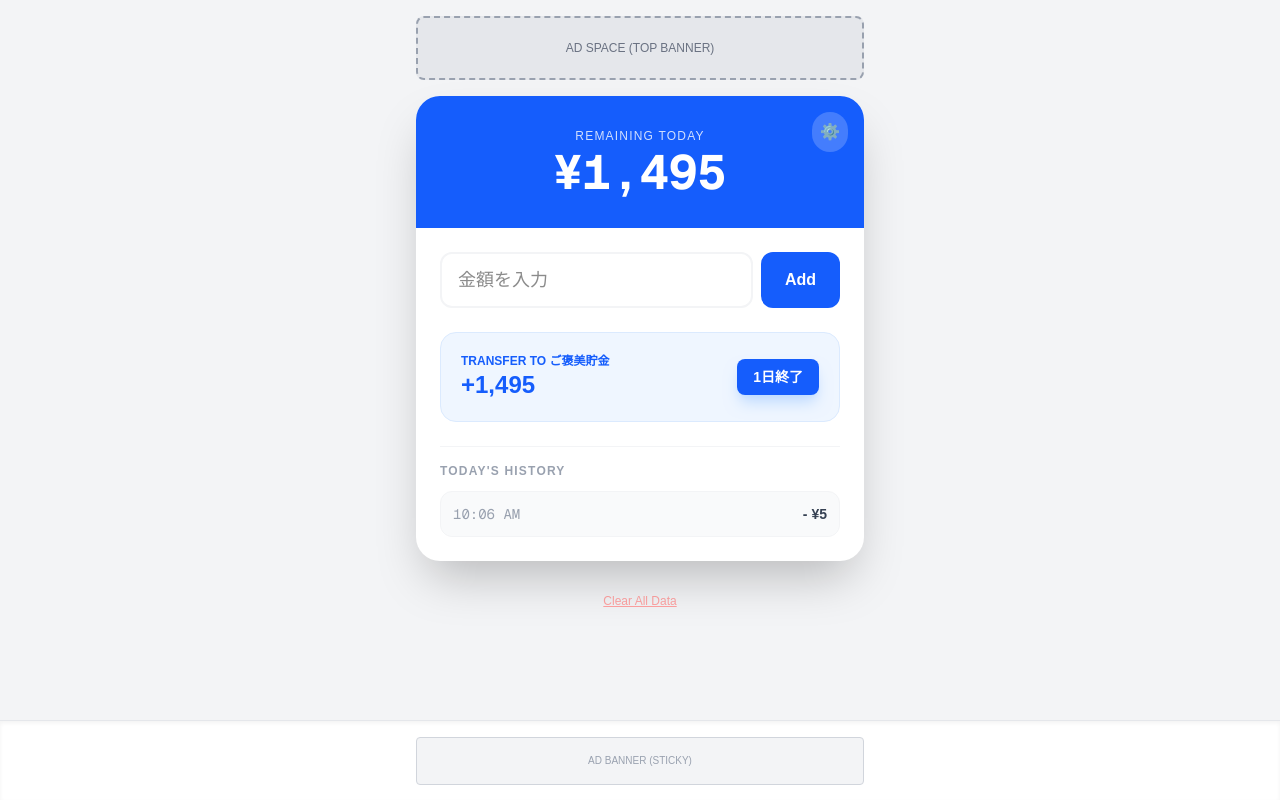
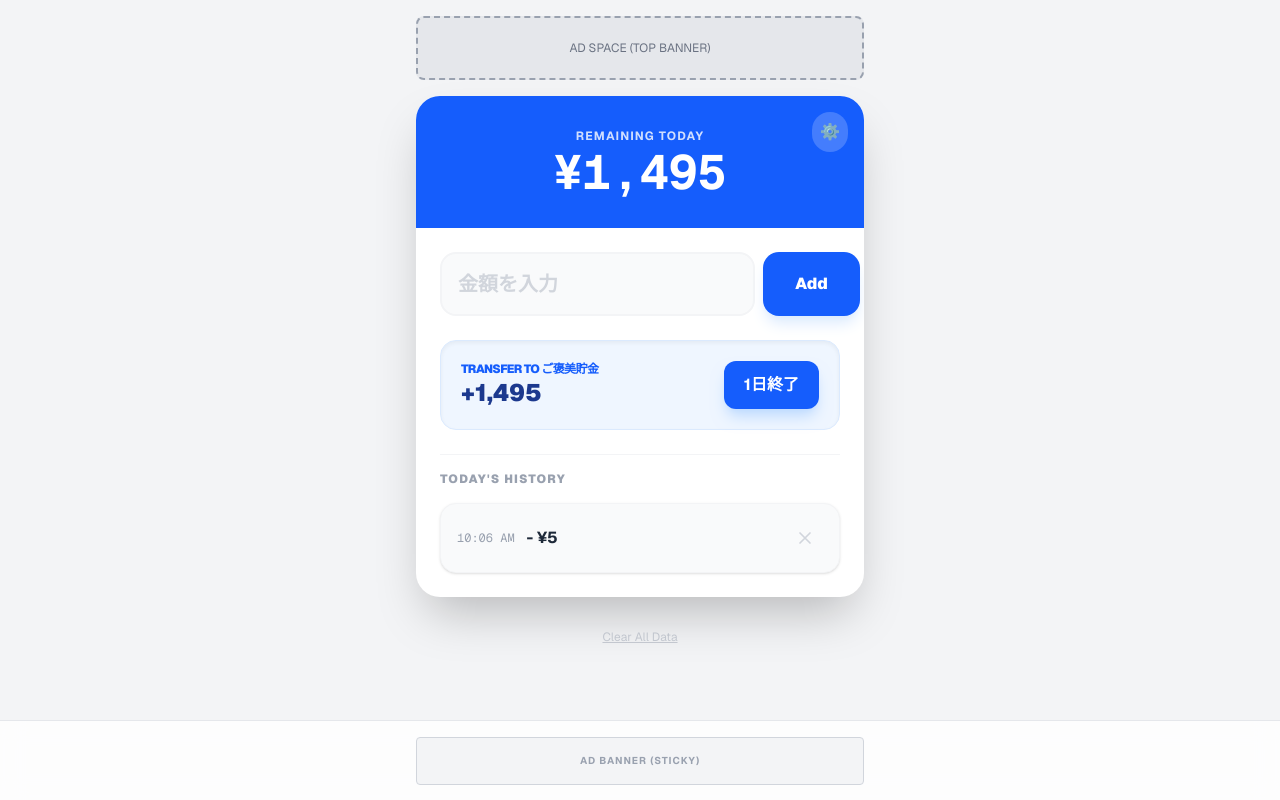
Before and after one commit to Najimin13/my-budget-app, a Next.js app: page / in a window 1280 px wide. Both pictures are taken after typing "5" into the empty fields and a click on the button "Add". Built offline with nearby package versions, Linux system fonts and the light colour scheme.

Commit message:
fix: input color and add delete history feature

```diff
--- a/app/page.tsx
+++ b/app/page.tsx
@@ -47,15 +47,20 @@ export default function ProfessionalBudgetApp() {
         amount: amount,
         time: new Date().toLocaleTimeString([], { hour: '2-digit', minute: '2-digit' })
       };
-      setHistory(prev => [newEntry, ...prev].slice(0, 5)); // 最新5件
+      setHistory(prev => [newEntry, ...prev]);
       setInputValue("");
     }
+  };
+
+  const deleteHistoryItem = (id: number, amount: number) => {
+    setHistory(prev => prev.filter(item => item.id !== id));
+    setSpent(prev => prev - amount);
   };
 
   const handleReset = () => {
     if (spent < dailyBudget) {
       setIsSuccess(true);
-      setTimeout(() => setIsSuccess(false), 3000); // 3秒でエフェクト終了
+      setTimeout(() => setIsSuccess(false), 3000);
     }
     setSpent(0);
     setHistory([]);
@@ -65,18 +70,13 @@ export default function ProfessionalBudgetApp() {
   if (!isClient) return null;
 
   return (
-    <div className="min-h-screen bg-gray-100 flex flex-col items-center p-4 pb-32">
-
-      {/* 上部広告枠 */}
-      <div className="w-full max-w-md mb-4 h-16 bg-gray-200 border-2 border-dashed border-gray-400 rounded-lg flex items-center justify-center text-gray-500 text-xs">
-        AD SPACE (TOP BANNER)
-      </div>
+    <div className="min-h-screen bg-gray-100 flex flex-col items-center p-4 pb-32 font-sans">
+      {/* AD SPACE (TOP) */}
+      <div className="w-full max-w-md mb-4 h-16 bg-gray-200 border-2 border-dashed border-gray-400 rounded-lg flex items-center justify-center text-gray-500 text-xs">AD SPACE (TOP BANNER)</div>
 
       <div className="w-full max-w-md bg-white rounded-3xl shadow-2xl overflow-hidden relative">
-
-        {/* 達成感エフェクトのオーバーレイ */}
         {isSuccess && (
-          <div className="absolute inset-0 z-50 bg-blue-600/90 flex flex-col items-center justify-center text-white animate-in zoom-in duration-300">
+          <div className="absolute inset-0 z-50 bg-blue-600/95 flex flex-col items-center justify-center text-white animate-in zoom-in duration-300">
             <span className="text-6xl mb-4 animate-bounce">🎉</span>
             <h2 className="text-3xl font-black">NICE SAVING!</h2>
             <p className="text-lg opacity-90 mt-2">{rewardName}に転送確定！</p>
@@ -86,52 +86,68 @@ export default function ProfessionalBudgetApp() {
         {/* Header */}
         <div className={`p-8 text-center transition-all ${remaining < 0 ? 'bg-red-500' : 'bg-blue-600'} text-white relative`}>
           <button onClick={() => setShowSettings(!showSettings)} className="absolute top-4 right-4 bg-white/20 p-2 rounded-full hover:bg-white/30 transition">⚙️</button>
-          <p className="text-xs uppercase tracking-widest opacity-80 mb-1">Remaining Today</p>
+          <p className="text-xs uppercase tracking-widest opacity-80 mb-1 font-bold">Remaining Today</p>
           <h1 className="text-5xl font-mono font-bold">¥{remaining.toLocaleString()}</h1>
         </div>
 
         <div className="p-6 space-y-6">
-          {/* Settings (修正済み) */}
+          {/* Settings */}
           {showSettings && (
-            <div className="bg-gray-50 p-4 rounded-2xl border-2 border-dashed border-gray-200 space-y-4">
+            <div className="bg-gray-50 p-4 rounded-2xl border-2 border-gray-200 space-y-4 animate-in slide-in-from-top duration-200">
               <div>
-                <label className="text-xs font-bold text-gray-500">1日の予算 (円)</label>
-                <input type="number" value={dailyBudget === 0 ? "" : dailyBudget} onChange={(e) => setDailyBudget(e.target.value === "" ? 0 : Number(e.target.value))} className="w-full border-b-2 border-gray-300 bg-transparent p-1 outline-none focus:border-blue-500" placeholder="0"/>
+                <label className="text-xs font-black text-gray-400 uppercase">1日の予算 (円)</label>
+                <input type="number" value={dailyBudget === 0 ? "" : dailyBudget} onChange={(e) => setDailyBudget(e.target.value === "" ? 0 : Number(e.target.value))} className="w-full border-b-2 border-gray-300 bg-transparent p-2 outline-none focus:border-blue-600 text-gray-900 font-bold text-lg" placeholder="1500"/>
               </div>
               <div>
-                <label className="text-xs font-bold text-gray-500">貯金の名前</label>
-                <input type="text" value={rewardName} onChange={(e) => setRewardName(e.target.value)} className="w-full border-b-2 border-gray-300 bg-transparent p-1 outline-none focus:border-blue-600"/>
+                <label className="text-xs font-black text-gray-400 uppercase">貯金の名前</label>
+                <input type="text" value={rewardName} onChange={(e) => setRewardName(e.target.value)} className="w-full border-b-2 border-gray-300 bg-transparent p-2 outline-none focus:border-blue-600 text-gray-900 font-bold text-lg" placeholder="ご褒美貯金"/>
               </div>
-              <button onClick={() => setShowSettings(false)} className="w-full bg-gray-800 text-white py-2 rounded-lg text-sm">設定を閉じる</button>
+              <button onClick={() => setShowSettings(false)} className="w-full bg-gray-900 text-white py-3 rounded-xl font-bold shadow-lg">設定を閉じる</button>
             </div>
           )}
 
-          {/* Input Area */}
+          {/* Input Area - 文字色を濃く修正 */}
           <div className="flex gap-2">
-            <input type="number" value={inputValue} onChange={(e) => setInputValue(e.target.value)} placeholder="金額を入力" className="flex-1 border-2 border-gray-100 rounded-xl px-4 py-3 outline-none focus:border-blue-500 text-lg"/>
-            <button onClick={handleAddExpense} className="bg-blue-600 text-white px-6 py-3 rounded-xl font-bold hover:bg-blue-700 active:scale-95 transition-all">Add</button>
+            <input
+              type="number"
+              value={inputValue}
+              onChange={(e) => setInputValue(e.target.value)}
+              placeholder="金額を入力"
+              className="flex-1 border-2 border-gray-100 rounded-2xl px-4 py-4 outline-none focus:border-blue-500 text-gray-900 font-bold text-xl placeholder-gray-300 bg-gray-50"
+            />
+            <button onClick={handleAddExpense} className="bg-blue-600 text-white px-8 py-4 rounded-2xl font-black hover:bg-blue-700 active:scale-95 shadow-lg shadow-blue-100 transition-all">Add</button>
           </div>
 
           {/* Reward Display */}
-          <div className="bg-blue-50 rounded-2xl p-5 border border-blue-100 flex justify-between items-center">
+          <div className="bg-blue-50 rounded-2xl p-5 border border-blue-100 flex justify-between items-center shadow-inner">
             <div>
-              <p className="text-blue-600 text-xs font-bold uppercase">Transfer to {rewardName}</p>
-              <p className="text-2xl font-black text-blue-600">+{Math.max(0, remaining).toLocaleString()}</p>
+              <p className="text-blue-600 text-xs font-black uppercase tracking-tighter">Transfer to {rewardName}</p>
+              <p className="text-2xl font-black text-blue-900">+{Math.max(0, remaining).toLocaleString()}</p>
             </div>
-            <button onClick={handleReset} className="bg-blue-600 text-white px-4 py-2 rounded-lg text-sm font-bold shadow-lg shadow-blue-200">1日終了</button>
+            <button onClick={handleReset} className="bg-blue-600 text-white px-5 py-3 rounded-xl font-bold shadow-lg shadow-blue-200 active:translate-y-1 transition-all">1日終了</button>
           </div>
 
-          {/* History Section (新規追加) */}
+          {/* History Section - 削除機能追加 */}
           <div className="pt-4 border-t border-gray-100">
-            <h3 className="text-xs font-bold text-gray-400 uppercase tracking-widest mb-3">Today's History</h3>
+            <h3 className="text-xs font-black text-gray-400 uppercase tracking-widest mb-4">Today's History</h3>
             {history.length === 0 ? (
-              <p className="text-sm text-gray-300 italic text-center py-4">履歴はありません</p>
+              <p className="text-sm text-gray-300 italic text-center py-6 bg-gray-50 rounded-2xl">履歴はありません</p>
             ) : (
-              <ul className="space-y-2">
+              <ul className="space-y-3">
                 {history.map(item => (
-                  <li key={item.id} className="flex justify-between items-center bg-gray-50 p-3 rounded-xl text-sm border border-gray-100">
-                    <span className="text-gray-400 font-mono">{item.time}</span>
-                    <span className="font-bold text-gray-700">- ¥{item.amount.toLocaleString()}</span>
+                  <li key={item.id} className="flex justify-between items-center bg-gray-50 p-4 rounded-2xl border border-gray-100 shadow-sm group">
+                    <div className="flex items-center gap-3">
+                      <span className="text-gray-400 font-mono text-xs">{item.time}</span>
+                      <span className="font-bold text-gray-800 text-base">- ¥{item.amount.toLocaleString()}</span>
+                    </div>
+                    <button
+                      onClick={() => deleteHistoryItem(item.id, item.amount)}
+                      className="text-gray-300 hover:text-red-500 p-2 transition-colors"
+                    >
+                      <svg xmlns="http://www.w3.org/2000/svg" className="h-5 w-5" fill="none" viewBox="0 0 24 24" stroke="currentColor">
+                        <path strokeLinecap="round" strokeLinejoin="round" strokeWidth={2} d="M6 18L18 6M6 6l12 12" />
+                      </svg>
+                    </button>
                   </li>
                 ))}
               </ul>
@@ -140,15 +156,13 @@ export default function ProfessionalBudgetApp() {
         </div>
       </div>
 
-      <div className="mt-8 flex gap-4">
-        <button onClick={() => { localStorage.clear(); window.location.reload(); }} className="text-red-300 text-xs underline">Clear All Data</button>
+      <div className="mt-8 flex gap-4 opacity-50">
+        <button onClick={() => { if(confirm("全データをリセットしますか？")) { localStorage.clear(); window.location.reload(); } }} className="text-gray-400 text-xs underline">Clear All Data</button>
       </div>
 
-      {/* 下部固定広告枠 */}
-      <div className="fixed bottom-0 left-0 w-full h-20 bg-white border-t border-gray-200 flex items-center justify-center shadow-inner">
-        <div className="w-full max-w-md h-12 bg-gray-100 border border-gray-300 rounded flex items-center justify-center text-gray-400 text-[10px]">
-          AD BANNER (STICKY)
-        </div>
+      {/* AD BANNER (BOTTOM) */}
+      <div className="fixed bottom-0 left-0 w-full h-20 bg-white/80 backdrop-blur-md border-t border-gray-200 flex items-center justify-center z-40">
+        <div className="w-full max-w-md h-12 bg-gray-100 border border-gray-300 rounded flex items-center justify-center text-gray-400 text-[10px] font-bold tracking-widest">AD BANNER (STICKY)</div>
       </div>
     </div>
   );
```
